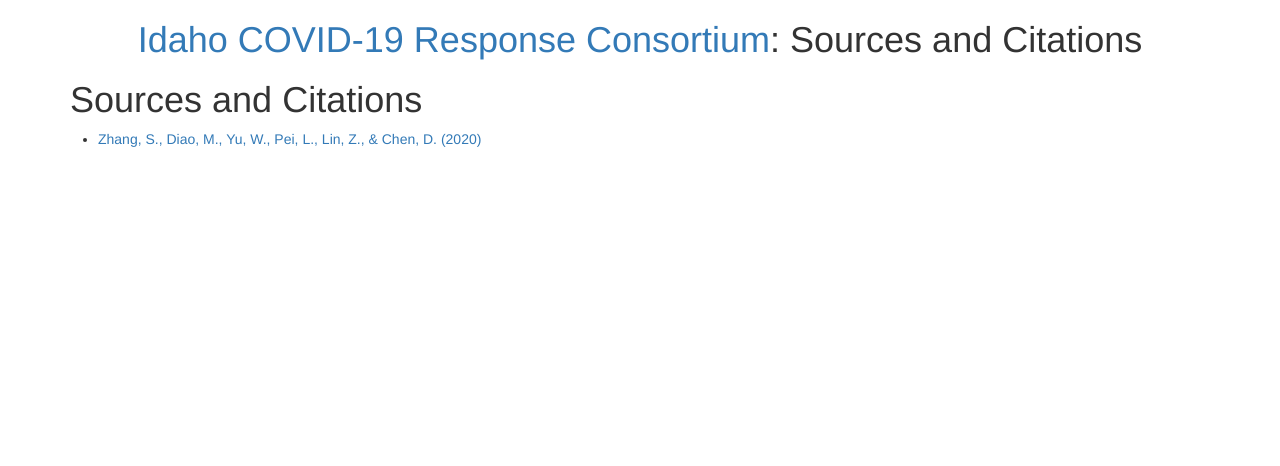
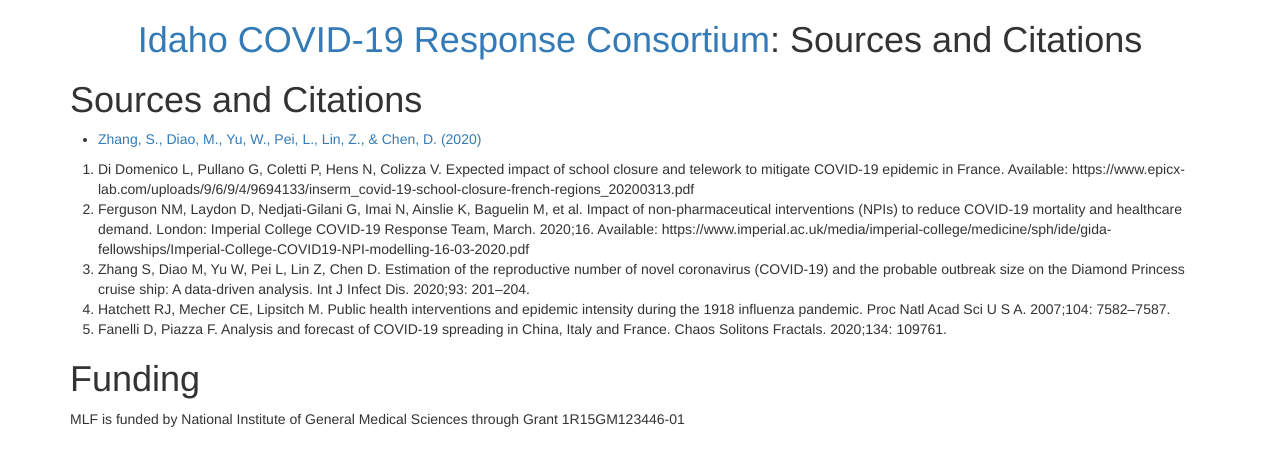
Before and after one commit to magbenji/summary, a Jekyll site: the page built from sources.md, in a window 1280 px wide. Shown: the top 466 px of the page. Built offline with Jekyll 4.4.1, drawn with Linux system fonts in a browser that asks for light colours; our own code applies the rules of GitHub Pages for plain Markdown files.

Commit message:
added references and sources (of funding?)

```diff
--- a/sources.md
+++ b/sources.md
@@ -5,3 +5,12 @@
 
 # Sources and Citations
 * [Zhang, S., Diao, M., Yu, W., Pei, L., Lin, Z., & Chen, D. (2020)](http://doi.org/10.1016/j.ijid.2020.02.033)
+
+1. 	Di Domenico L, Pullano G, Coletti P, Hens N, Colizza V. Expected impact of school closure and telework to mitigate COVID-19 epidemic in France. Available: https://www.epicx-lab.com/uploads/9/6/9/4/9694133/inserm_covid-19-school-closure-french-regions_20200313.pdf
+2. 	Ferguson NM, Laydon D, Nedjati-Gilani G, Imai N, Ainslie K, Baguelin M, et al. Impact of non-pharmaceutical interventions (NPIs) to reduce COVID-19 mortality and healthcare demand. London: Imperial College COVID-19 Response Team, March. 2020;16. Available: https://www.imperial.ac.uk/media/imperial-college/medicine/sph/ide/gida-fellowships/Imperial-College-COVID19-NPI-modelling-16-03-2020.pdf
+3. 	Zhang S, Diao M, Yu W, Pei L, Lin Z, Chen D. Estimation of the reproductive number of novel coronavirus (COVID-19) and the probable outbreak size on the Diamond Princess cruise ship: A data-driven analysis. Int J Infect Dis. 2020;93: 201–204.
+4. 	Hatchett RJ, Mecher CE, Lipsitch M. Public health interventions and epidemic intensity during the 1918 influenza pandemic. Proc Natl Acad Sci U S A. 2007;104: 7582–7587.
+5. 	Fanelli D, Piazza F. Analysis and forecast of COVID-19 spreading in China, Italy and France. Chaos Solitons Fractals. 2020;134: 109761.
+
+# Funding
+MLF is funded by National Institute of General Medical Sciences through Grant 1R15GM123446-01
```
